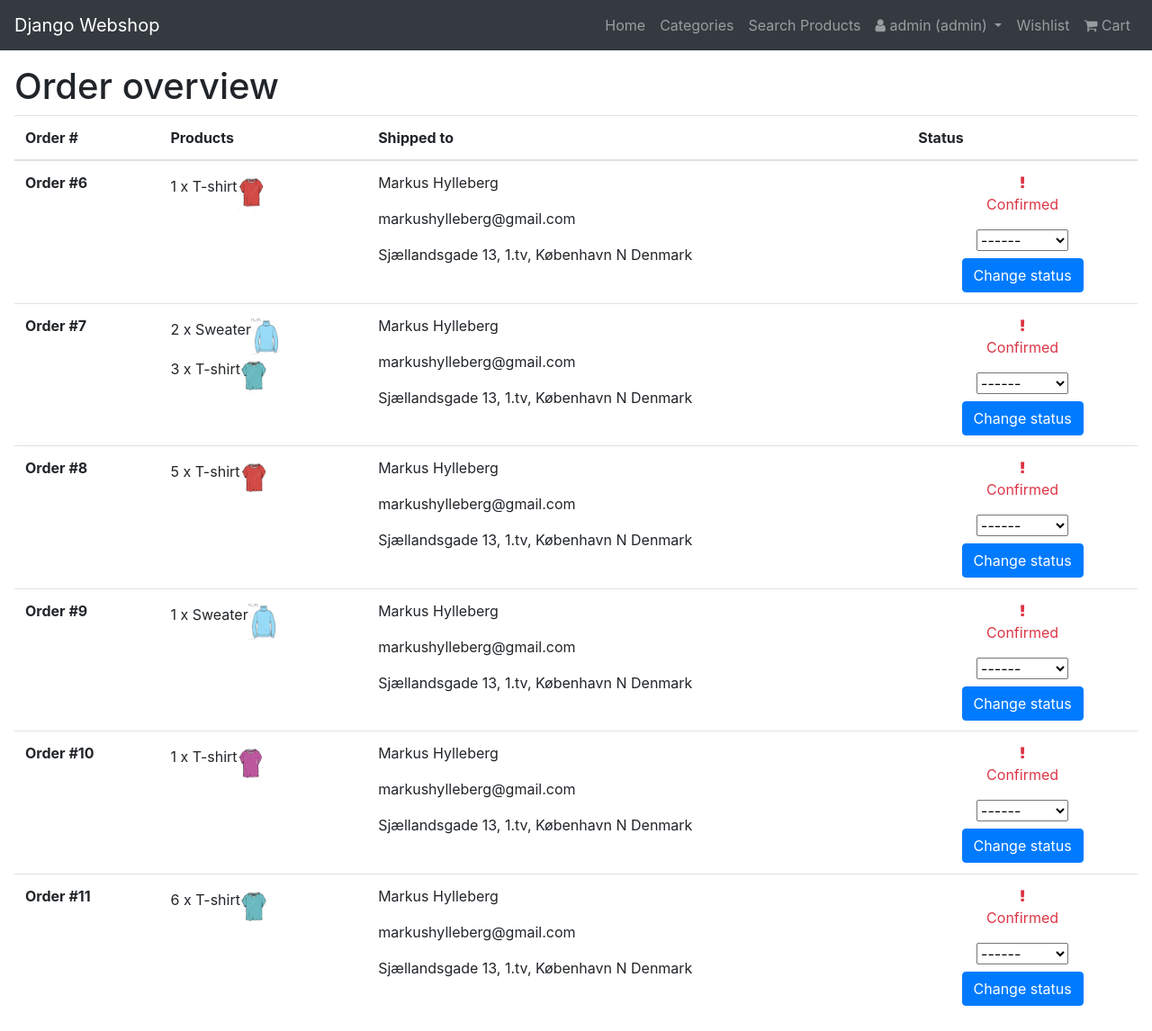
After one commit to markushylleberg/django-web-shop, a Django app: page /shop/order_overview in a window 1280 px wide. The commit adds this page. Shown: the whole page at 90% size. Run offline with Django 3.2, Linux system fonts and the light colour scheme; a user stored in the database is signed in; data comes from the database, SQL or seed files in the repository; both versions use the stored data as it was after the commit; some libraries are stand-ins or nearby versions.

```diff
--- a/django_webshop/static/css/app.css
+++ b/django_webshop/static/css/app.css
@@ -7,6 +7,11 @@
     max-width: 60px;
 }
 
+.very-small-img {
+    max-width: 30px;
+}
+
 .large-text {
     font-size: 28px;
+    font-weight: 400;
 }
--- a/shop/models.py
+++ b/shop/models.py
@@ -93,5 +93,8 @@ class InvoiceProduct(models.Model):
     product = models.ForeignKey(ProductVariant, on_delete=models.CASCADE) ## Should be PROTECT, but for development we'll keep it at CASCADE
     quantity = models.PositiveIntegerField()
 
+    def total(self):
+        return self.product.price * self.quantity
+
     def __str__(self):
         return f'{self.invoice} - {self.product}'
--- /dev/null
+++ b/shop/templates/pages/administator/order_overview.html
@@ -0,0 +1,71 @@
+{% extends '_base.html' %}
+
+{% block content %}
+
+    <div class="m-3">
+        <h1>Order overview</h1>
+
+        <table class="table">
+        <thead>
+            <tr>
+                <th scope="col">Order #</th>
+                <th scope="col">Products</th>
+                <th scope="col">Shipped to</th>
+                <th scope="col">Status</th>
+            </tr>
+        </thead>
+        <tbody>
+            {% for invoice in invoices %}
+                <tr>
+                    <th scope="row">Order #{{ invoice.id }}</th>
+                    <td>
+                        {% for invoice_product in invoice_products %}
+                            {% if invoice_product.invoice.id == invoice.id %}
+                                <div class="d-flex my-1">
+                                    <p>{{ invoice_product.quantity }} x {{ invoice_product.product.product.title }}</p>
+                                    <img class="very-small-img" src="{{ invoice_product.product.image.url }}">
+                                </div>
+                            {% endif %}
+                        {% endfor %}
+                    </td>
+                    <td>
+                        <div>
+                            <p>{{ invoice.user.first_name }} {{ invoice.user.last_name }}</p>
+                            <p>{{ invoice.user.email }}</p>
+                            <p>{{ invoice.shipping_address }}, {{ invoice.shipping_city }} {{ invoice.shipping_country }}</p>
+                        </div>
+                    </td>
+                    <td>
+                        <div class="text-center">
+                            {% if invoice.status == 'Confirmed' %}
+                                <i class="fa fa-exclamation text-danger"></i>
+                                <p class="text-danger">{{ invoice.status }}</p>
+                            {% elif invoice.status == 'Shipped' %}
+                                <i class="fa fa-truck text-info"></i>
+                                <p class="text-info">{{ invoice.status }}</p>
+                            {% else %}
+                                <i class="fa fa-check-circle text-success"></i>
+                                <p class="text-success">{{ invoice.status }}</p>
+                            {% endif %}
+                            <form action="{% url 'shop:order_overview' %}" method="POST">
+                            {% csrf_token %}
+                                <input type="hidden" value="{{ invoice.id }}" name="invoice_id">
+                                <select name="order_status">
+                                    <option value="0" selected>------</option>
+                                    <option value="Confirmed">Confirmed</option>
+                                    <option value="Shipped">Shipped</option>
+                                    <option value="Delivered">Delivered</option>
+                                </select>
+                                <br />
+                                <button class="btn btn-primary mt-2">Change status</button>
+                            </form>
+                        </div>
+                    </td>
+                </tr>
+                <tr>
+            {% endfor %}
+        </tbody>
+        </table>
+    </div>
+
+{% endblock %}
--- a/shop/templates/pages/products/my_orders.html
+++ b/shop/templates/pages/products/my_orders.html
@@ -24,8 +24,8 @@
                         <td>{{ order.transaction_datetime }}</td>
                         <td>{{ order.shipping_address }}</td>
                         <td>{{ order.shipping_method.shipping_method }}</td>
-                        <td>{{ order.total_price }}</td>
-                        <th scope="row" class="text-success">{{ order.status }}</th>
+                        <td>{{ order.total_price }} kr.</td>
+                        <th scope="row">{{ order.status }}</th>
                         <td>
                         <form action="{% url 'shop:order_detail' %}" method="POST">
                             {% csrf_token %}
--- a/shop/templates/pages/products/order_details.html
+++ b/shop/templates/pages/products/order_details.html
@@ -7,7 +7,7 @@
         <a href="{% url 'shop:orders' %}"><-- back to orders</a>
         <br />
         <br />
-        <h1 class="text-secondary mx-3">Order #{{ order.id }}</h1>
+        <h1 class="text-secondary mx-3"><i>Order #{{ order.id }}</i></h1>
         <div class="row m-3">
             <div class="col-4 text-center border p-3">
                 <h3>Products you've ordered</h3>
@@ -24,7 +24,7 @@
                             <p>{{ order_product.product.product.title }}</p>
                         </div>
                         <div class="col-3">
-                            <p>{{ order_product.product.price }} kr.</p>
+                            <p>{{ order_product.total }} kr.</p>
                         </div>
                     </div>
                 {% endfor %}
--- a/shop/urls.py
+++ b/shop/urls.py
@@ -19,6 +19,8 @@ urlpatterns = [
     path('product/', views.product_detail, name='product_detail'),
     path('orders', views.orders, name='orders'),
     path('order_detail', views.order_detail, name='order_detail'),
+    path('order_overview', views.order_overview, name='order_overview'),
+    path('sales_overview', views.sales_overview, name='sales_overview'),
     path('search/', views.search, name='search'),
     path('remove_product_from_cart/', views.remove_product_from_cart, name='remove_product_from_cart'),
     path('wishlist/', views.wishlist, name='wishlist'),
--- a/shop/views.py
+++ b/shop/views.py
@@ -1,4 +1,6 @@
-from django.db.models import Q
+from collections import Counter
+
+from django.db.models import Q, Sum
 from django.contrib.auth.decorators import login_required
 from django.http import HttpResponse, HttpResponseRedirect
 from django.shortcuts import render
@@ -461,3 +463,84 @@ def order_detail(req):
             print('User is not logged in')
 
     return render(req, 'pages/products/order_details.html', context)
+
+
+
+def order_overview(req):
+
+    context = {}
+
+    if req.user.is_authenticated and req.user.is_superuser:
+
+        invoices = Invoice.objects.all()
+        invoice_products = InvoiceProduct.objects.all()
+
+        context = {
+            'invoices': invoices,
+            'invoice_products': invoice_products
+        }
+
+        if req.method == 'POST':
+            if req.POST['order_status'] == '0':
+                pass
+            else:
+                invoice_id = req.POST['invoice_id']
+                status = req.POST['order_status']
+                invoice = Invoice.objects.filter(id=invoice_id)[0]
+                invoice.status = status
+                invoice.save()
+                return render(req, 'pages/administator/order_overview.html', context)
+
+    else:
+        return HttpResponseRedirect(reverse('shop:index'))
+
+    return render(req, 'pages/administator/order_overview.html', context)
+
+
+
+def sales_overview(req):
+
+    context = {}
+
+    if req.user.is_authenticated and req.user.is_superuser:
+
+        total_revenue = Invoice.objects.aggregate(sum=Sum('total_price'))
+        invoices = Invoice.objects.all()
+
+        invoice_products = InvoiceProduct.objects.all()
+
+        best_sellers = []
+
+        for invoice_product in invoice_products:
+            for i in range(invoice_product.quantity):
+                best_sellers.append(invoice_product.product.id)
+
+        counted_best_sellers = Counter(best_sellers)
+
+        top_3 = counted_best_sellers.most_common(3)
+
+        top_3_products = []
+        # top_3_products_list = []
+
+        for top in top_3:
+            product = ProductVariant.objects.filter(id=top[0])
+            obj = {'product': product, 'count': top[1], 'total': product[0].price*top[1]}
+            # top_3_products_list.append(top[0])
+            top_3_products.append(obj)
+
+        # top_3_products = ProductVariant.objects.filter(id__in=top_3_products_list)
+
+        print(top_3_products)
+        # print(top_3_products)
+
+        context = {
+            'total_revenue': total_revenue,
+            'total_invoices': len(invoices),
+            'best_seller_products': top_3_products,
+            # 'best_seller_products': top_3_products,
+        }
+
+    else:
+        return HttpResponseRedirect(reverse('shop:index'))
+
+    return render(req, 'pages/administator/sales_overview.html', context)
--- a/templates/_base.html
+++ b/templates/_base.html
@@ -39,8 +39,8 @@
                             <a class="dropdown-item" href={% url 'shop:orders' %}>My orders</a>
                             <a class="dropdown-item" href={% url 'account_settings' %}>Account settings</a>
                             <div class="dropdown-divider"></div>
-                            <a class="dropdown-item" href={% url 'shop:index' %}><i class="fa fa-list"></i> Orders</a>
-                            <a class="dropdown-item" href={% url 'shop:index' %}><i class="fa fa-money"></i> Sales</a>
+                            <a class="dropdown-item" href={% url 'shop:order_overview' %}><i class="fa fa-list"></i> Orders</a>
+                            <a class="dropdown-item" href={% url 'shop:sales_overview' %}><i class="fa fa-money"></i> Sales</a>
                             <div class="dropdown-divider"></div>
                             <a class="dropdown-item" href={% url 'logout' %}>Logout</a>
                             </div>
```
Also changed, not shown: shop/templates/pages/administator/sales_overview.html (added, +35 -0 lines), db.sqlite3.
